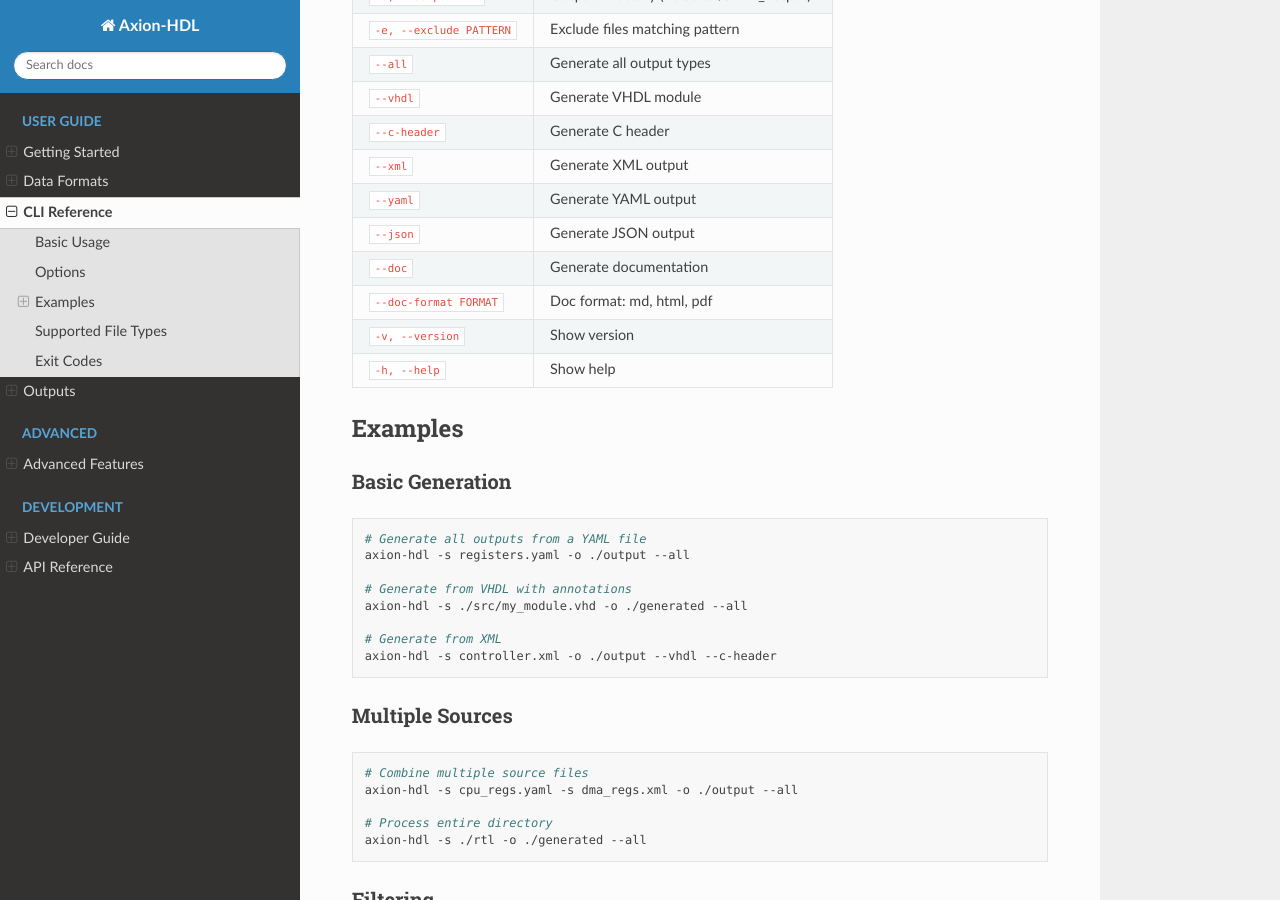
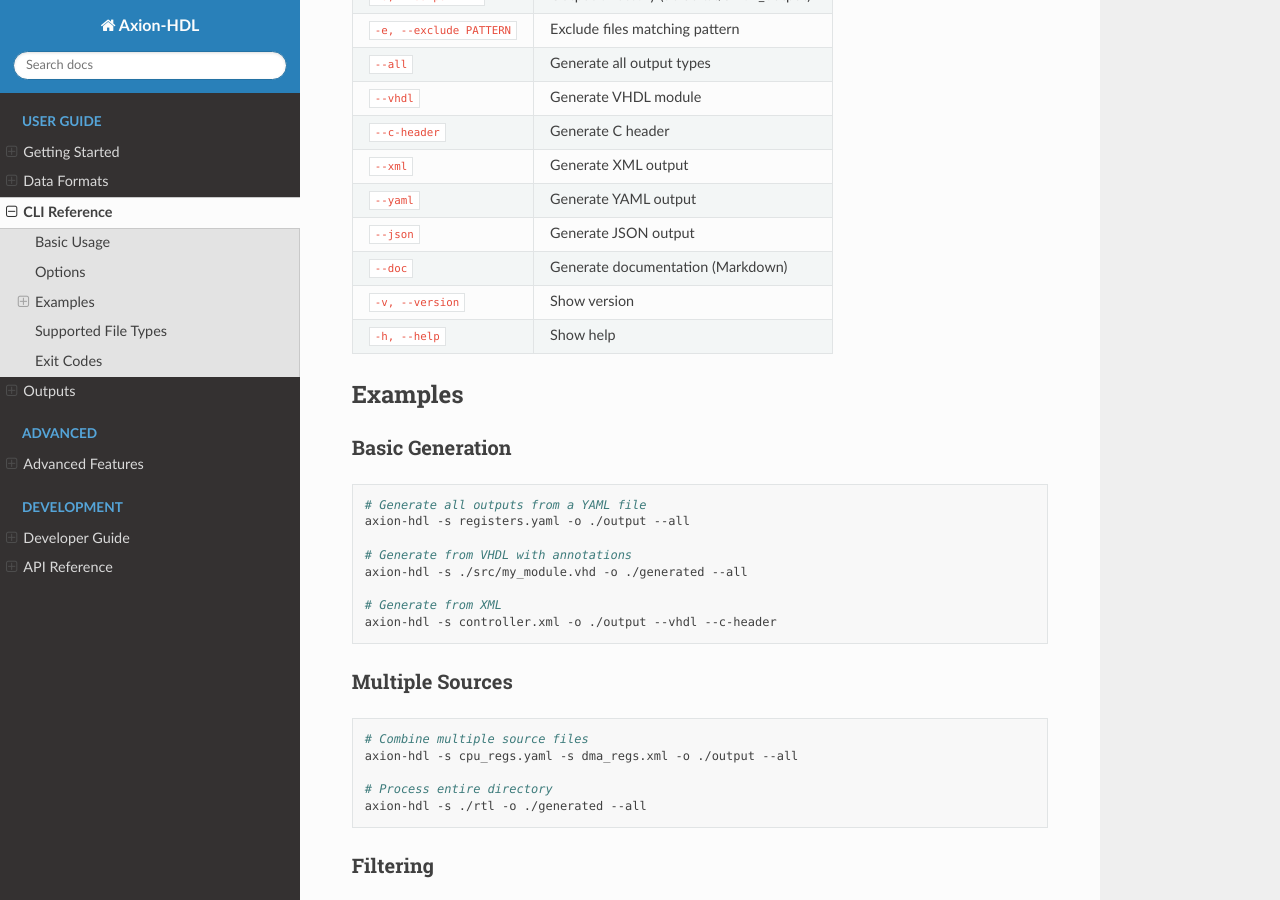
Before and after one commit to bugratufan/axion-hdl, a Sphinx documentation site: the page built from docs/source/cli-reference.md, in a window 1280 px wide and 900 px high, scrolled down 461 px. Built offline with Sphinx 7.4.7 and the Read the Docs theme 3.1.0, drawn with Linux system fonts in a browser that asks for light colours.

Commit message:
docs: remove non-implemented doc-format options from CLI reference
HTML and PDF doc formats are advertised in CLI but not actually
implemented. Updated documentation to only mention Markdown which
is the only supported format.

```diff
--- a/docs/source/cli-reference.md
+++ b/docs/source/cli-reference.md
@@ -20,8 +20,7 @@ axion-hdl -s <source> -o <output> [options]
 | `--xml` | Generate XML output |
 | `--yaml` | Generate YAML output |
 | `--json` | Generate JSON output |
-| `--doc` | Generate documentation |
-| `--doc-format FORMAT` | Doc format: md, html, pdf |
+| `--doc` | Generate documentation (Markdown) |
 | `-v, --version` | Show version |
 | `-h, --help` | Show help |
 
```
